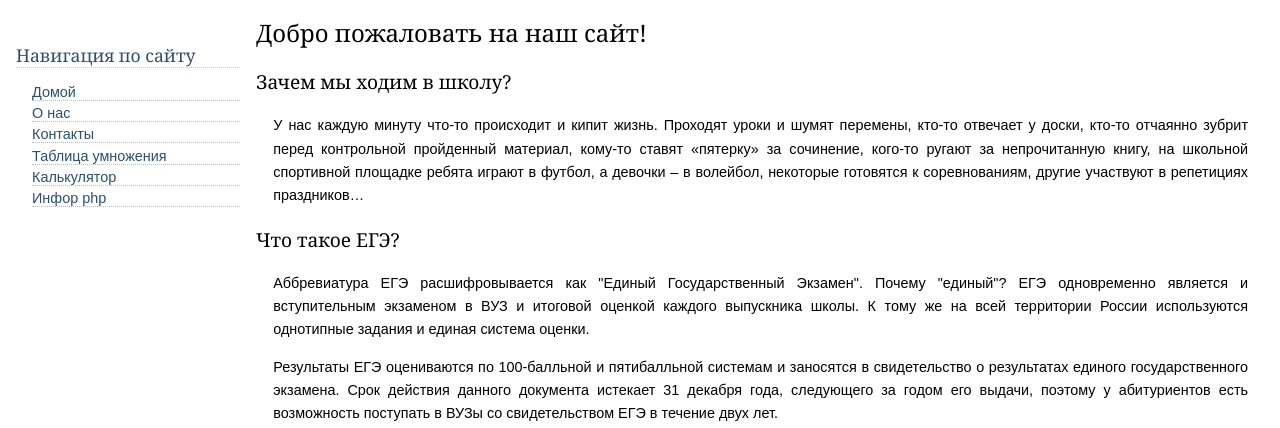
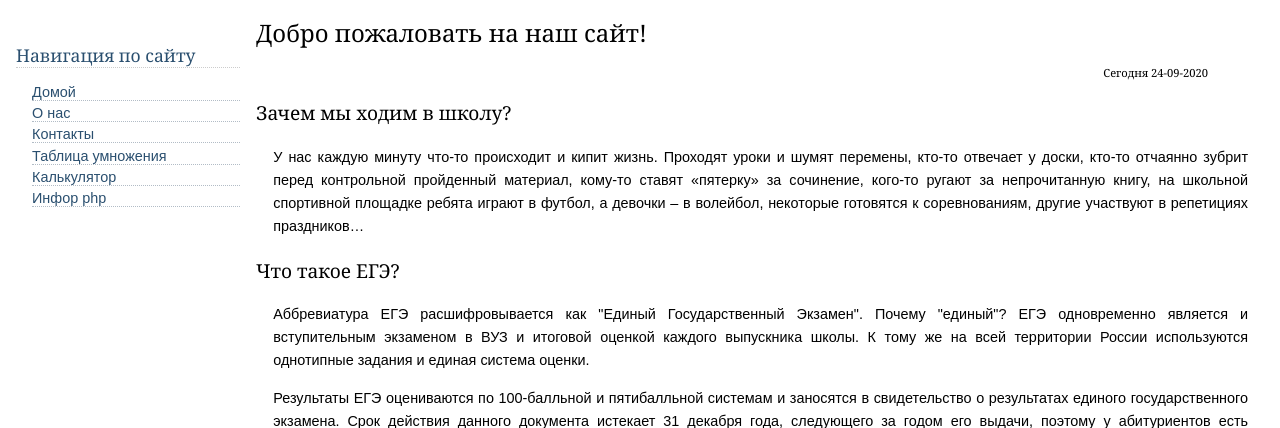
Before and after one commit to Leva1189/php, a PHP site: page / in a window 1280 px wide. Shown: the part 52-480 px from the top of the page. Run offline with PHP 8.4, Linux system fonts and the light colour scheme.

Commit message:
laba 2.1 -f 2020-11-15

```diff
--- a/src/index.html
+++ b/src/index.html
@@ -14,12 +14,20 @@
     <img src="logo.gif" width="187" height="29" alt="Наш логотип" class="logo" />
     <span class="slogan">приходите к нам учиться</span>
     <!-- Верхняя часть страницы -->
+
+
+    <!-- <span class="slogan"><a href="<?php require_once ("info.php")?>">зайти до ф-ции phpinfo</a></span> -->
   </div>
 
   <div id="content">
     <!-- Заголовок -->
     <h1>Добро пожаловать на наш сайт!</h1>
     <!-- Заголовок -->
+    <blockquote>
+      <?php
+      echo strftime('Сегодня %d-%m-%Y');
+      ?>
+      </blockquote>
     <!-- Область основного контента -->
     <h3>Зачем мы ходим в школу?</h3>
     <p>
--- a/src/index.php
+++ b/src/index.php
@@ -1,2 +1,8 @@
 <?php
+/*
+    echo "Hello". " ". "world". " ". "!". "\n";
+    echo strftime('%d-%B-%Y, %A '). "\n";
+    print strftime('%d-%B-%Y, %A '). " ". "Yes";
+    require_once ("info.php");
+*/
 require_once ("index.html");
--- /dev/null
+++ b/src/info.php
@@ -0,0 +1,3 @@
+<?php
+phpinfo();
+?>
```
Also changed, not shown: 1 other file.
